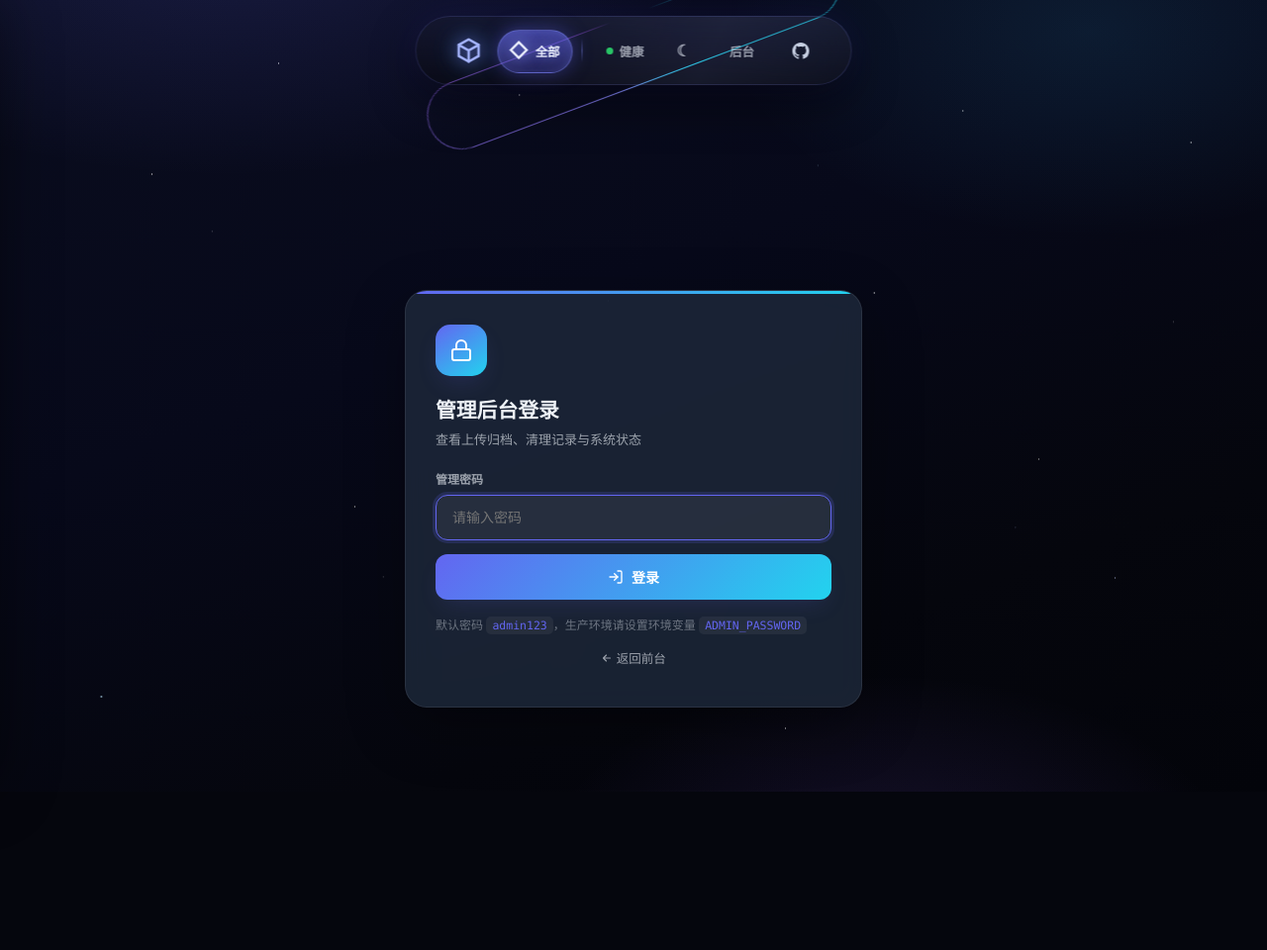
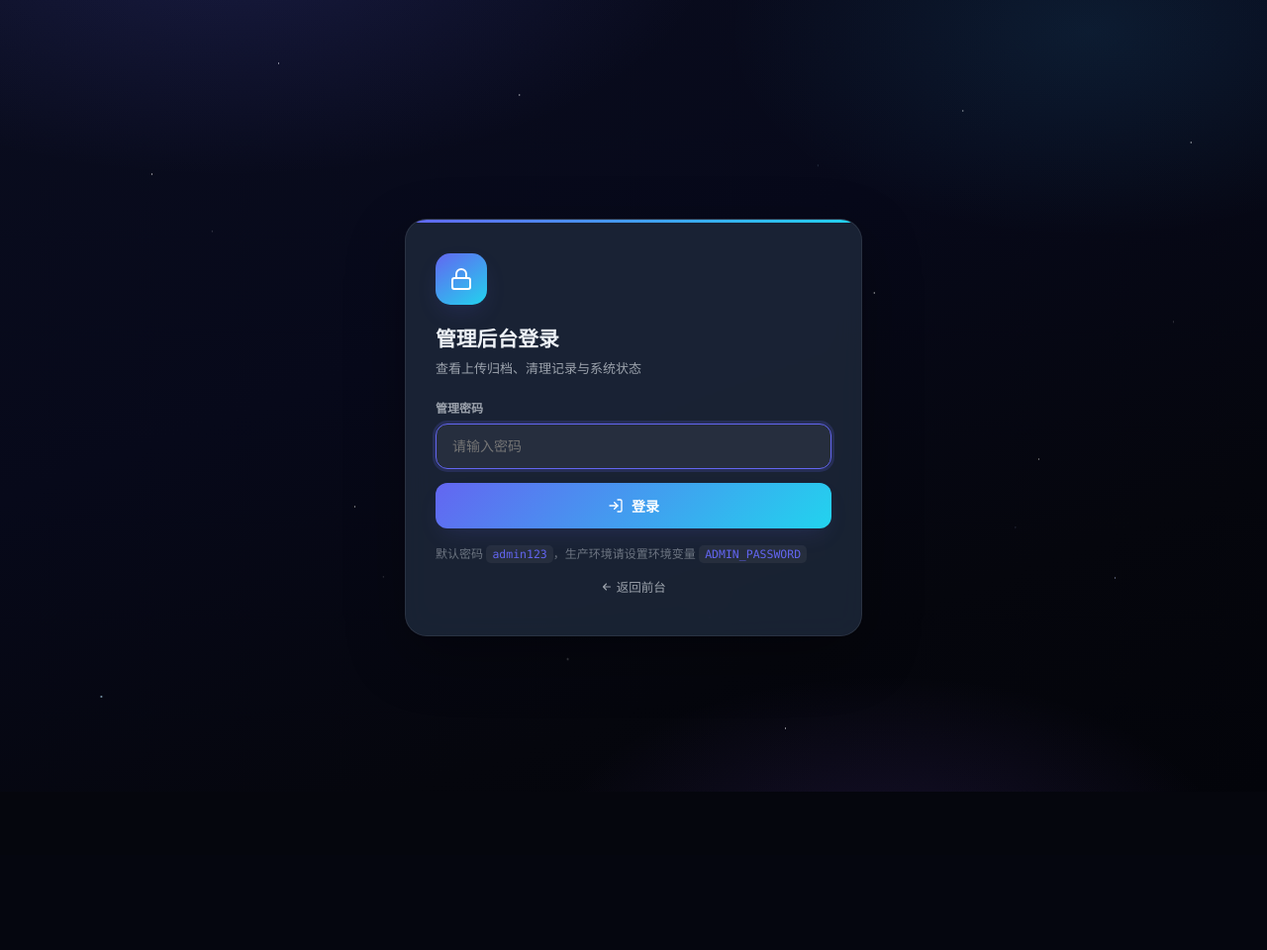
Before and after one commit to foreverycs/AllTools, a Python web app: template templates/admin/login.html in a window 1280 px wide. Shown: the whole page at 99% size. After the commit the page ends 800 px from the top, so only its background shows below. Run offline with Jinja, Linux system fonts and the light colour scheme; the template is opened without the code that fills it, so the values that code supplies are empty.

Commit message:
移除登录页面中不必要的导航组件

```diff
--- a/templates/admin/login.html
+++ b/templates/admin/login.html
@@ -15,7 +15,6 @@
   <link rel="stylesheet" href="{{ static_url('/static/css/layout.css') }}" />
   <link rel="stylesheet" href="{{ static_url('/static/css/home.css') }}" />
   <script src="{{ static_url('/static/js/toolkit-ux.js') }}"></script>
-  <script src="{{ static_url('/static/js/pill-nav.js') }}" defer></script>
   <style>
     /* Admin login — styled with the shared homepage tokens so it matches
        the home look and follows the light/dark theme. */
@@ -24,7 +23,7 @@
       display: flex;
       align-items: center;
       justify-content: center;
-      padding: 96px 16px 48px;
+      padding: 24px 16px;
       position: relative;
       z-index: 1;
     }
@@ -86,7 +85,6 @@
 </head>
 <body class="antialiased">
   <div class="bg-grid" aria-hidden="true"></div>
-  {% include "partials/pill_nav.html" %}
 
   <main class="login-main">
     <div class="login-card">
```
